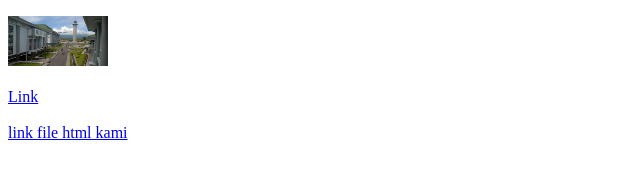
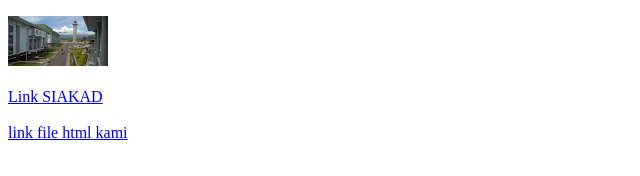
Before and after one commit to Rafly222/rafly-s_code, a plain HTML site: page HTML 2.html in a window 1280 px wide. Shown: the full height of the page, 0-640 px from the left. Drawn offline with Linux system fonts and the light colour scheme.

Commit message:
Revert "ya"
This reverts commit 24923519cf5a935ff5ce1c0a2c6467fd6f220396.

```diff
--- a/HTML 2.html
+++ b/HTML 2.html
@@ -12,7 +12,7 @@
             <br>
             <br>
             <a href="https://siakad.uin-malang.ac.id/">
-                Link
+                Link SIAKAD
             </a>
             <br>
             <br>
```
